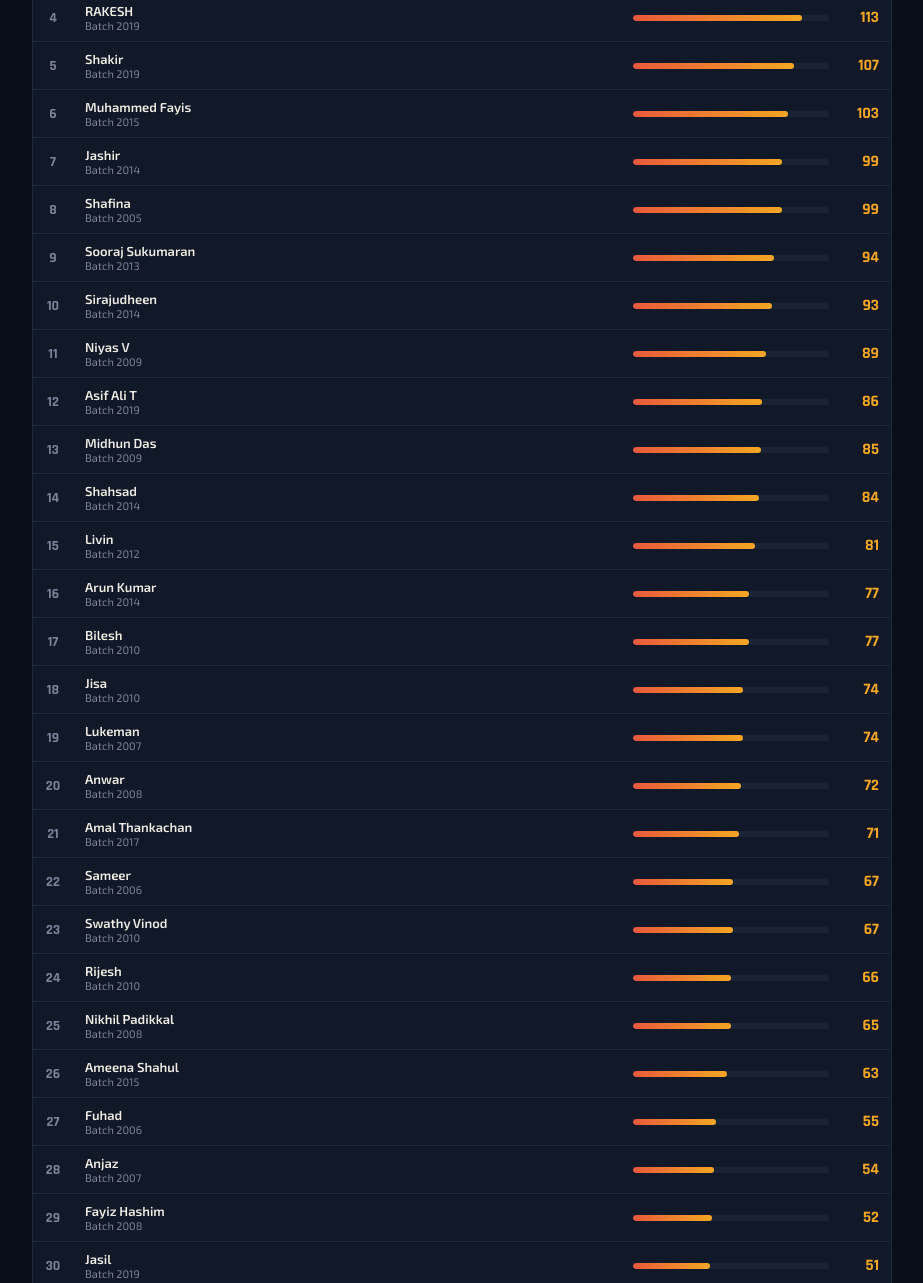
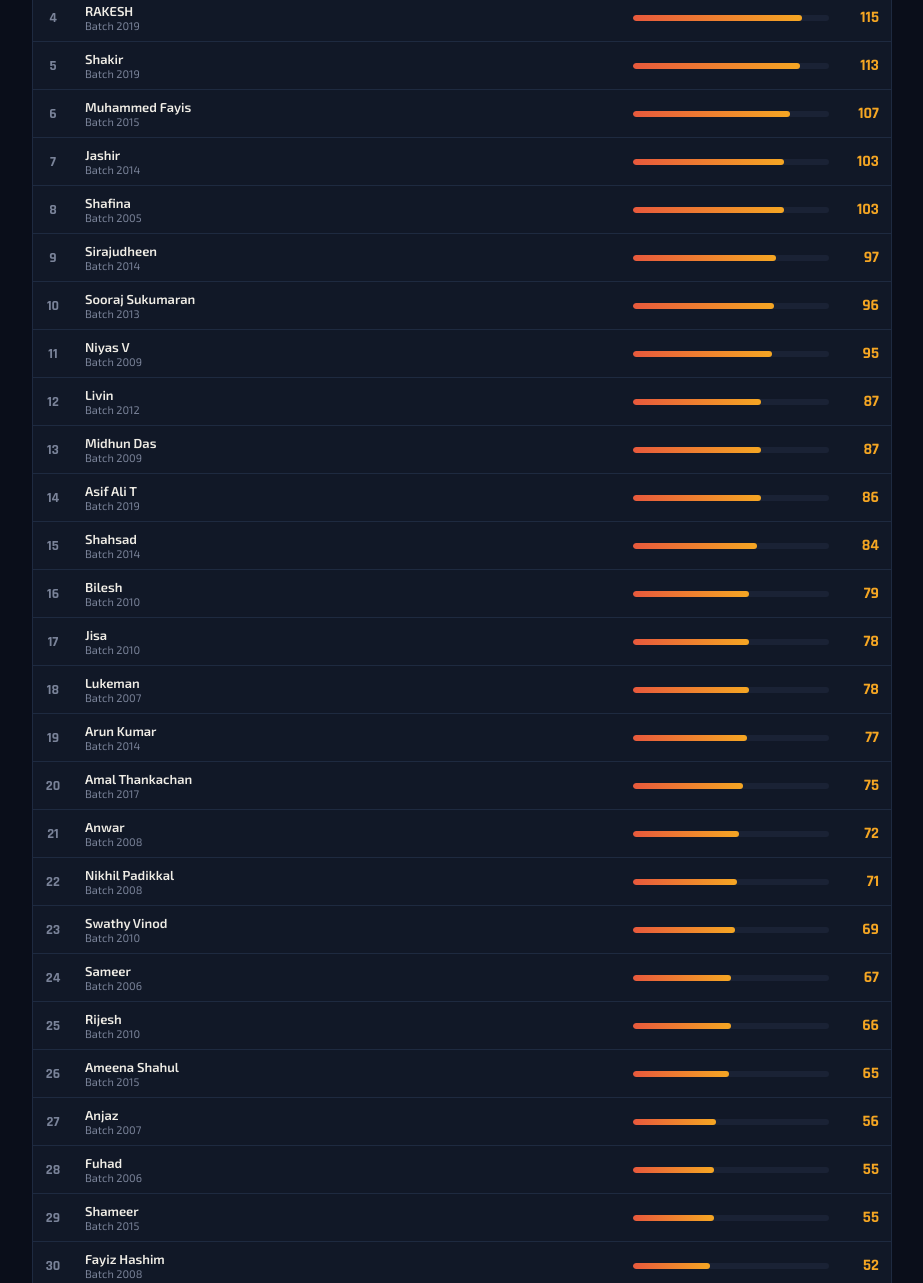
Before and after one commit to z4leh/IPL-LEADERBOARD-GECI-ALUMNI, a plain HTML site: page index.html in a window 1280 px wide. Shown: the part 536-1819 px from the top of the page, without its empty margins (178-1101 px from the left). Drawn offline with Linux system fonts and the light colour scheme.

Commit message:
Add files via upload

```diff
--- a/index.html
+++ b/index.html
@@ -318,7 +318,7 @@ let state = {
 //  VERSION — bump this when uploading new data
 //  e.g. "v3" → everyone gets fresh data automatically
 // ══════════════════════════════════════════
-const DATA_VERSION = "v34";
+const DATA_VERSION = "v35";
 
 // ══════════════════════════════════════════
 //  INIT
@@ -401,6 +401,7 @@ function seedData() {
     {num:28,name:"PBKS vs LSG",date:"2026-04-21"},
     {num:29,name:"GT vs MI",date:"2026-04-22"},
     {num:30,name:"DC vs SRH",date:"2026-04-23"},
+    {num:31,name:"RR vs LSG",date:"2026-04-24"},
   ];
   state.scores = [
     // MI vs KKR
@@ -881,7 +882,22 @@ function seedData() {
     {name:"Shabid Karimbanakkal",match:"DC vs SRH",points:4},{name:"Shafina",match:"DC vs SRH",points:4},{name:"Shahsad",match:"DC vs SRH",points:6},{name:"Shakir",match:"DC vs SRH",points:0},
     {name:"Shameer",match:"DC vs SRH",points:2},{name:"Shamna",match:"DC vs SRH",points:0},{name:"Shibil Jaleel",match:"DC vs SRH",points:0},{name:"Sirajudheen",match:"DC vs SRH",points:0},
     {name:"Sooraj Sukumaran",match:"DC vs SRH",points:2},{name:"Sudheesh Sudhakaran",match:"DC vs SRH",points:2},{name:"Sumayya",match:"DC vs SRH",points:0},{name:"Swathy Vinod",match:"DC vs SRH",points:4},
-    {name:"VISHNU",match:"DC vs SRH",points:0},{name:"Vipin K V",match:"DC vs SRH",points:4},{name:"Vishal",match:"DC vs SRH",points:0},{name:"Yasir",match:"DC vs SRH",points:0},{name:"Navven",match:"KKR vs PBKS",points:0},{name:"Nishad",match:"KKR vs PBKS",points:0},{name:"Alfas U",match:"KKR vs PBKS",points:0},{name:"Adil",match:"KKR vs PBKS",points:0},
+    {name:"VISHNU",match:"DC vs SRH",points:0},{name:"Vipin K V",match:"DC vs SRH",points:4},{name:"Vishal",match:"DC vs SRH",points:0},{name:"Yasir",match:"DC vs SRH",points:0},
+    // RR vs LSG
+    {name:"ARJUN R G",match:"RR vs LSG",points:0},{name:"Abin",match:"RR vs LSG",points:0},{name:"Adil",match:"RR vs LSG",points:0},{name:"Ajmal",match:"RR vs LSG",points:0},
+    {name:"Ajmal KA",match:"RR vs LSG",points:0},{name:"Akshay",match:"RR vs LSG",points:0},{name:"Alfas U",match:"RR vs LSG",points:0},{name:"Amal Thankachan",match:"RR vs LSG",points:4},
+    {name:"Ameena Shahul",match:"RR vs LSG",points:2},{name:"Aneesh Salimkumat",match:"RR vs LSG",points:0},{name:"Anjaz",match:"RR vs LSG",points:2},{name:"Anwar",match:"RR vs LSG",points:0},
+    {name:"Arun Kumar",match:"RR vs LSG",points:0},{name:"Asif Ali T",match:"RR vs LSG",points:0},{name:"Balagovind",match:"RR vs LSG",points:0},{name:"Benax Arjunan",match:"RR vs LSG",points:0},
+    {name:"Bilesh",match:"RR vs LSG",points:2},{name:"Fayiz Hashim",match:"RR vs LSG",points:0},{name:"Fuhad",match:"RR vs LSG",points:0},{name:"Jashir",match:"RR vs LSG",points:4},
+    {name:"Jasil",match:"RR vs LSG",points:0},{name:"Jisa",match:"RR vs LSG",points:4},{name:"Livin",match:"RR vs LSG",points:6},{name:"Lukeman",match:"RR vs LSG",points:4},
+    {name:"MUHYUDHEEN DHANISH",match:"RR vs LSG",points:4},{name:"Midhun Das",match:"RR vs LSG",points:2},{name:"Mohamed Shafeeh",match:"RR vs LSG",points:0},{name:"Muhammed Fayis",match:"RR vs LSG",points:4},
+    {name:"NIDHIN",match:"RR vs LSG",points:0},{name:"Navven",match:"RR vs LSG",points:0},{name:"Nikhil",match:"RR vs LSG",points:0},{name:"Nikhil Padikkal",match:"RR vs LSG",points:6},
+    {name:"Nirmal Nandakumar",match:"RR vs LSG",points:0},{name:"Nishad",match:"RR vs LSG",points:0},{name:"Niyas V",match:"RR vs LSG",points:6},{name:"RAKESH",match:"RR vs LSG",points:2},
+    {name:"Rijesh",match:"RR vs LSG",points:0},{name:"Sakhin",match:"RR vs LSG",points:2},{name:"Sameer",match:"RR vs LSG",points:0},{name:"Saviyo",match:"RR vs LSG",points:0},
+    {name:"Shabid Karimbanakkal",match:"RR vs LSG",points:0},{name:"Shafina",match:"RR vs LSG",points:4},{name:"Shahsad",match:"RR vs LSG",points:0},{name:"Shakir",match:"RR vs LSG",points:6},
+    {name:"Shameer",match:"RR vs LSG",points:4},{name:"Shamna",match:"RR vs LSG",points:0},{name:"Shibil Jaleel",match:"RR vs LSG",points:0},{name:"Sirajudheen",match:"RR vs LSG",points:4},
+    {name:"Sooraj Sukumaran",match:"RR vs LSG",points:2},{name:"Sudheesh Sudhakaran",match:"RR vs LSG",points:2},{name:"Sumayya",match:"RR vs LSG",points:0},{name:"Swathy Vinod",match:"RR vs LSG",points:2},
+    {name:"VISHNU",match:"RR vs LSG",points:0},{name:"Vipin K V",match:"RR vs LSG",points:2},{name:"Vishal",match:"RR vs LSG",points:4},{name:"Yasir",match:"RR vs LSG",points:0},{name:"Navven",match:"KKR vs PBKS",points:0},{name:"Nishad",match:"KKR vs PBKS",points:0},{name:"Alfas U",match:"KKR vs PBKS",points:0},{name:"Adil",match:"KKR vs PBKS",points:0},
 
   ];
   persist();
```
